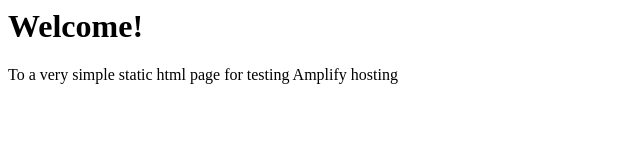
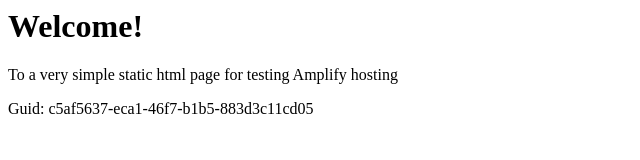
Before and after one commit to aws-aemilia-sfo/Github-PR-Commit-Integration-Test-DoNotTouch-GitHubAutoBuildCanaryTest-v1-preprod-us-west-1, a website: page src/index.html in a window 1280 px wide. Shown: the whole page, without its empty margins (0-640 px from the left). Drawn offline with Linux system fonts and the light colour scheme.

Commit message:
commit from integ tests

```diff
--- a/src/index.html
+++ b/src/index.html
@@ -1,3 +1,5 @@
+
+
 <html lang="en">
 
 <head>
@@ -10,6 +12,6 @@
 <body>
     <h1>Welcome!</h1>
     <p>To a very simple static html page for testing Amplify hosting</p>
-</body>
+    <p>Guid: c5af5637-eca1-46f7-b1b5-883d3c11cd05</p></body>
 
 </html>
```
